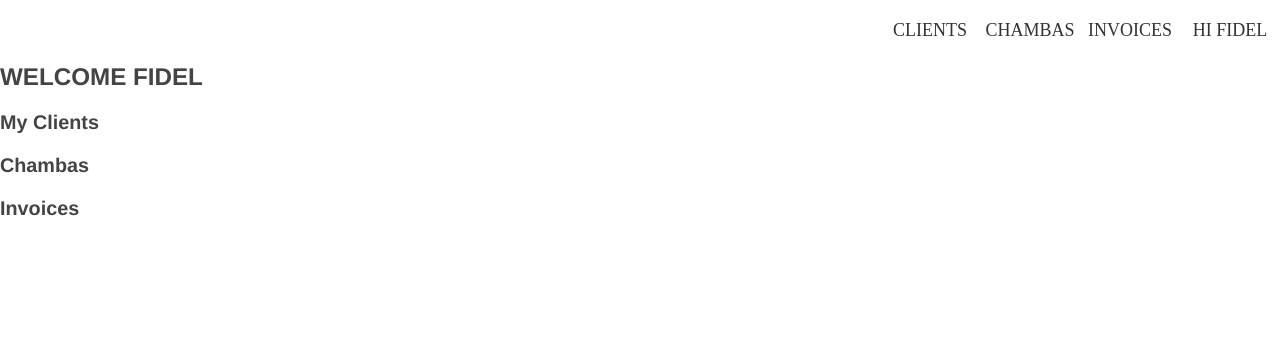
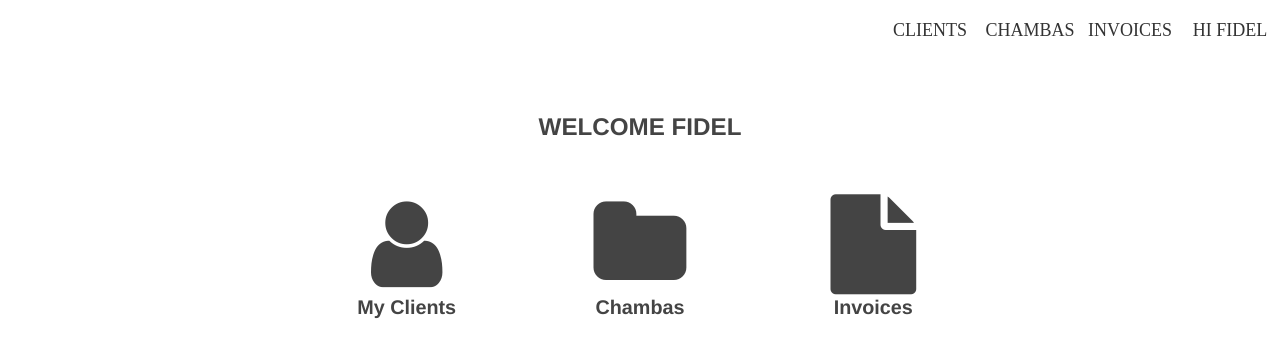
Before and after one commit to FIDEL7/Proyecto_Web, a plain HTML site: page menu.html in a window 1280 px wide. Drawn offline with Linux system fonts and the light colour scheme.

Commit message:
Commit III

```diff
--- a/estilo.css
+++ b/estilo.css
@@ -171,6 +171,28 @@ input[type="text"], input[type="password"] {
 	}
 
 	#principal {
-	float: left;
+		clear: both;
+		margin: 0 auto;
+		width: 700px;
+	}
+
+	.boton_img i {
+		font-size: 100px;
+		width: 100px;
 		margin: 0 auto;
 	}
+
+	.boton_img {
+		float: left;
+		width: 33.33%;
+		text-align: center;
+	}
+
+	#titulo {
+		text-align: center;
+		padding: 50px;
+	}
+
+	.subtitulo {
+		text-align: center;
+	}
--- a/menu.html
+++ b/menu.html
@@ -3,6 +3,7 @@
 <head>
 	<title>Chamberos</title>
 	<link rel="stylesheet" type="text/css" href="estilo.css">
+	<link  rel = "stylesheet"  href = "http://maxcdn.bootstrapcdn.com/font-awesome/4.3.0/css/font-awesome.min.css" >
 </head>
 <body>
 	<header>
@@ -16,23 +17,23 @@
 		</nav>
 	</header>
 	<div id="principal">
-		<h1>WELCOME FIDEL</h1>
+		<h1 id="titulo">WELCOME FIDEL</h1>
 		<div>
 			<a href="">
-			<div>
-				<img src="">
-				<h3>My Clients</h3>
+			<div class="boton_img">
+				<i class="fa fa-user"></i>
+				<h3 class="subtitulo">My Clients</h3>
 			</div>
 		</a>
 		<a href="">
-			<div>
-				<img src="">
+			<div class="boton_img">
+				<i class="fa fa-folder"></i>
 				<h3>Chambas</h3>
 			</div>
 		</a>
 		<a href="">
-			<div>
-				<img src="">
+			<div class="boton_img">
+				<i class="fa fa-file"></i>
 				<h3>Invoices</h3>
 			</div>
 		</a>
```
Lines whose indentation alone changed are shown as unchanged.
